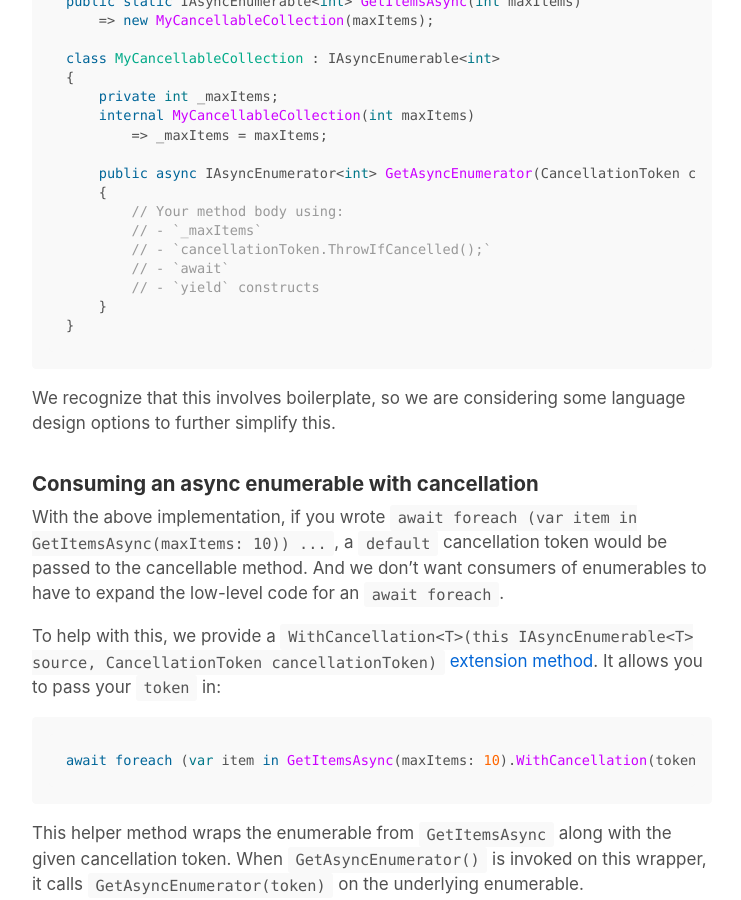
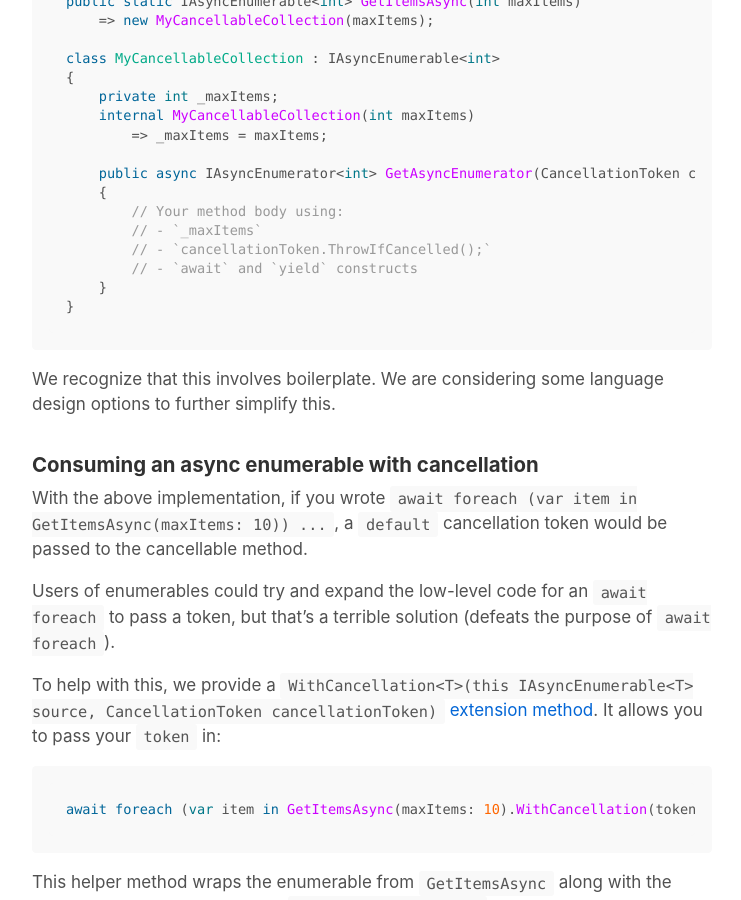
Before and after one commit to jcouv/jcouv.github.io, a Jekyll site: the page built from _posts/2019-03-08-async-enumerables-with-cancellation.md, in a window 1280 px wide and 900 px high, scrolled down 1919 px. Shown: the whole window, without its empty margins (268-1009 px from the left). Built offline with Jekyll 4.4.1, drawn with Linux system fonts in a browser that asks for light colours; comment, search, counter and statistics services are not loaded; some of the changed text lies outside the part shown.

Commit message:
Update 2019-03-08-async-enumerables-with-cancellation.md

````diff
--- a/_posts/2019-03-08-async-enumerables-with-cancellation.md
+++ b/_posts/2019-03-08-async-enumerables-with-cancellation.md
@@ -67,17 +67,18 @@ class MyCancellableCollection : IAsyncEnumerable<int>
         // Your method body using:
         // - `_maxItems`
         // - `cancellationToken.ThrowIfCancelled();`
-        // - `await`
-        // - `yield` constructs
+        // - `await` and `yield` constructs
     }
 }
 ```
 
-We recognize that this involves boilerplate, so we are considering some language design options to further simplify this.
+We recognize that this involves boilerplate. We are considering some language design options to further simplify this.
 
 ### Consuming an async enumerable with cancellation
 
-With the above implementation, if you wrote `await foreach (var item in GetItemsAsync(maxItems: 10)) ...`, a `default` cancellation token would be passed to the cancellable method. And we don't want consumers of enumerables to have to expand the low-level code for an `await foreach`.
+With the above implementation, if you wrote `await foreach (var item in GetItemsAsync(maxItems: 10)) ...`, a `default` cancellation token would be passed to the cancellable method.
+
+Users of enumerables could try and expand the low-level code for an `await foreach` to pass a token, but that's a terrible solution (defeats the purpose of `await foreach`).
 
 To help with this, we provide a `WithCancellation<T>(this IAsyncEnumerable<T> source, CancellationToken cancellationToken)` [extension method](https://github.com/dotnet/coreclr/pull/21939). It allows you to pass your `token` in:
 
````
Also changed, not shown: other parts of _posts/2019-03-08-async-enumerables-with-cancellation.md (+1 -1 lines).
